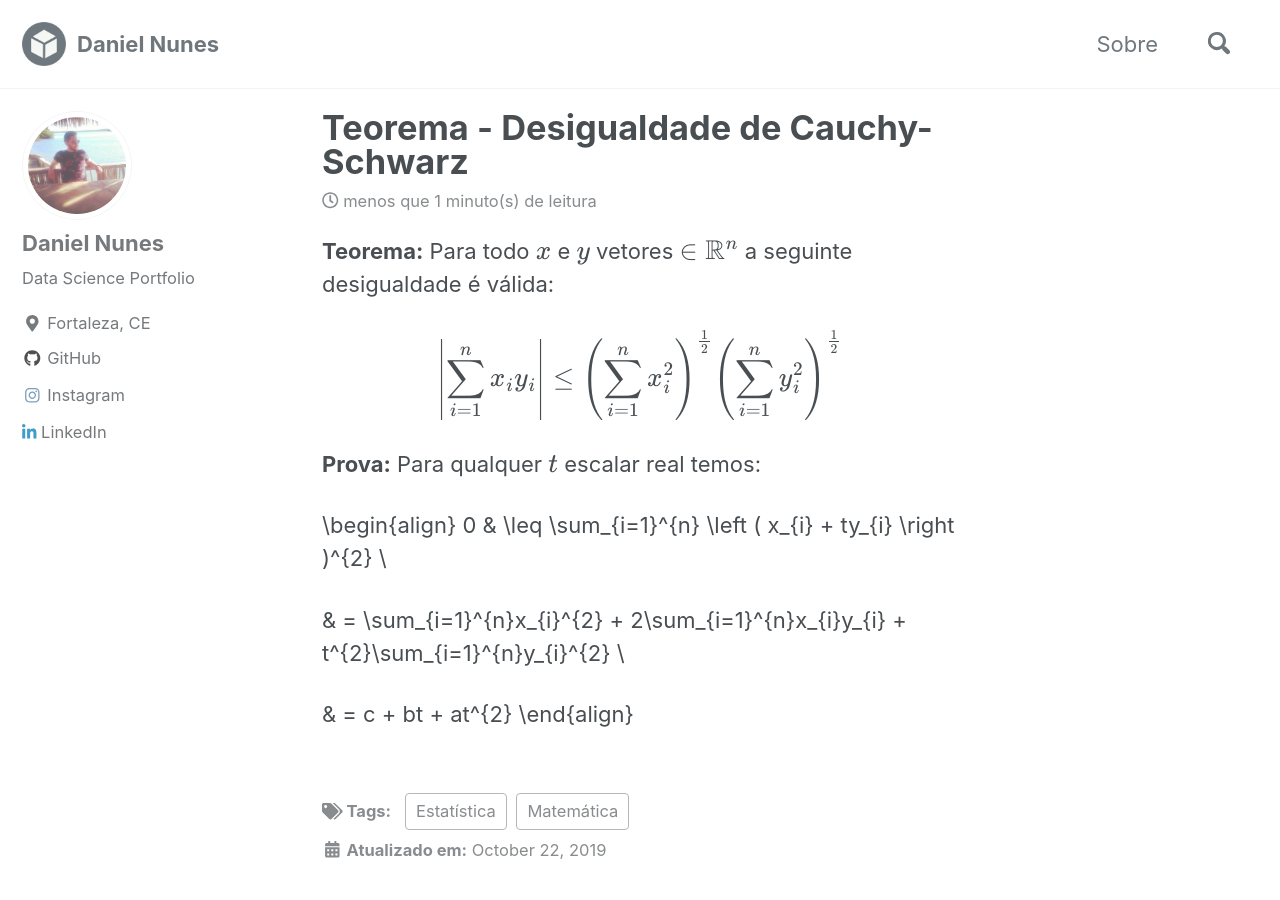
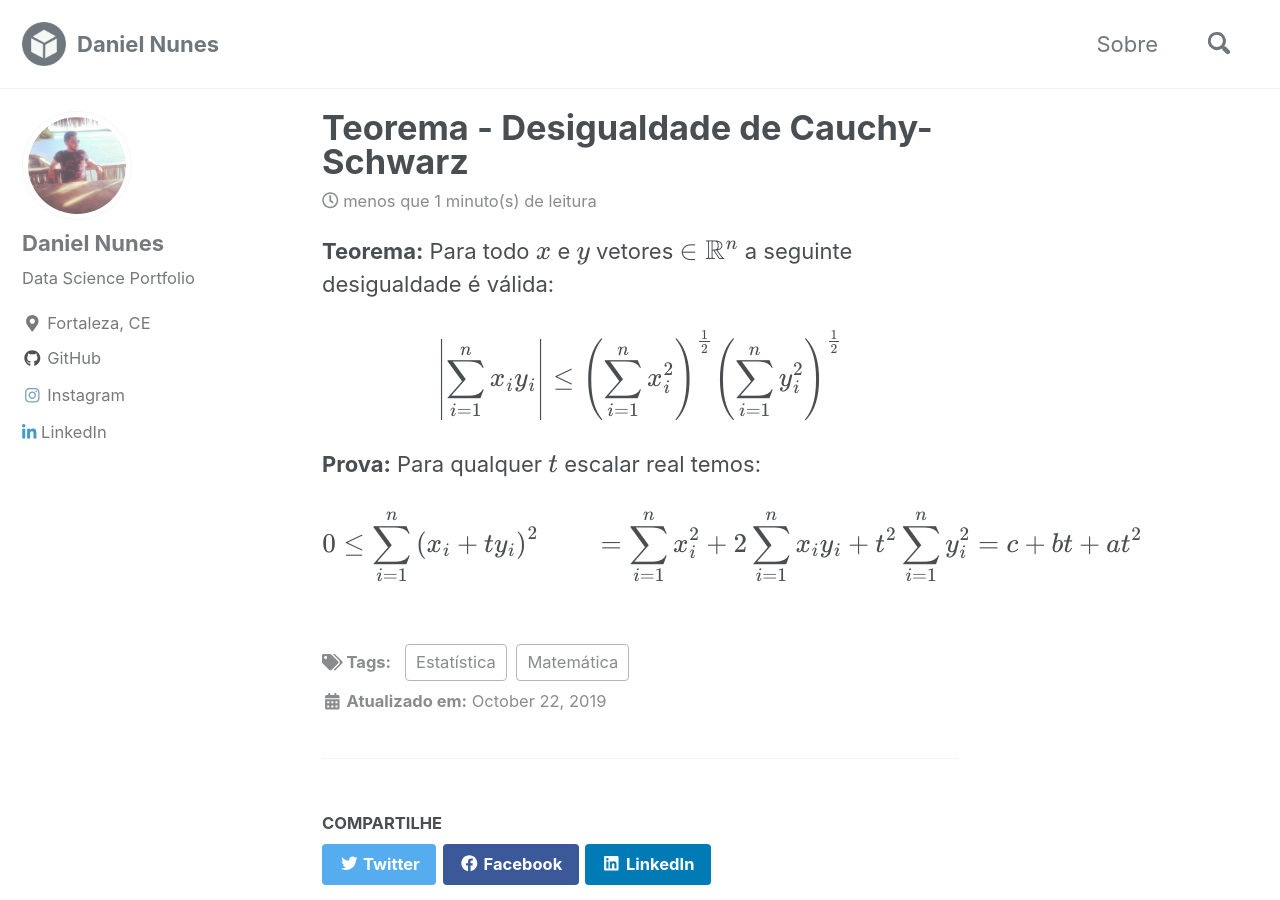
Before and after one commit to danielmnunes/danielmnunes.github.io, a Jekyll site: the page built from _posts/2019-10-21-cauchy-schwars.md, in a window 1280 px wide and 900 px high. Built offline with Jekyll 4.4.1, drawn with Linux system fonts in a browser that asks for light colours; cached includes are drawn as plain includes; nearby versions of some CDN libraries; emoji names are drawn with the system emoji font; formulas are drawn with MathJax 3; comment, search, counter and statistics services are not loaded.

```diff
--- a/_posts/2019-10-21-cauchy-schwars.md
+++ b/_posts/2019-10-21-cauchy-schwars.md
@@ -17,9 +17,7 @@ $$\left | \sum_{i=1}^{n}x_{i}y_{i} \right |\leq \left ( \sum_{i=1}^{n}x_{i}^{2}
 **Prova:** Para qualquer $$t$$ escalar real temos:
 
 \begin{align}
-0 & \leq \sum_{i=1}^{n} \left ( x_{i} + ty_{i} \right )^{2} \\
-
-& = \sum_{i=1}^{n}x_{i}^{2} + 2\sum_{i=1}^{n}x_{i}y_{i} + t^{2}\sum_{i=1}^{n}y_{i}^{2} \\
-
+& 0 \leq \sum_{i=1}^{n} \left ( x_{i} + ty_{i} \right )^{2}\\
+& = \sum_{i=1}^{n}x_{i}^{2} + 2\sum_{i=1}^{n}x_{i}y_{i} + t^{2}\sum_{i=1}^{n}y_{i}^{2}\\
 & = c + bt + at^{2}
 \end{align}
```
